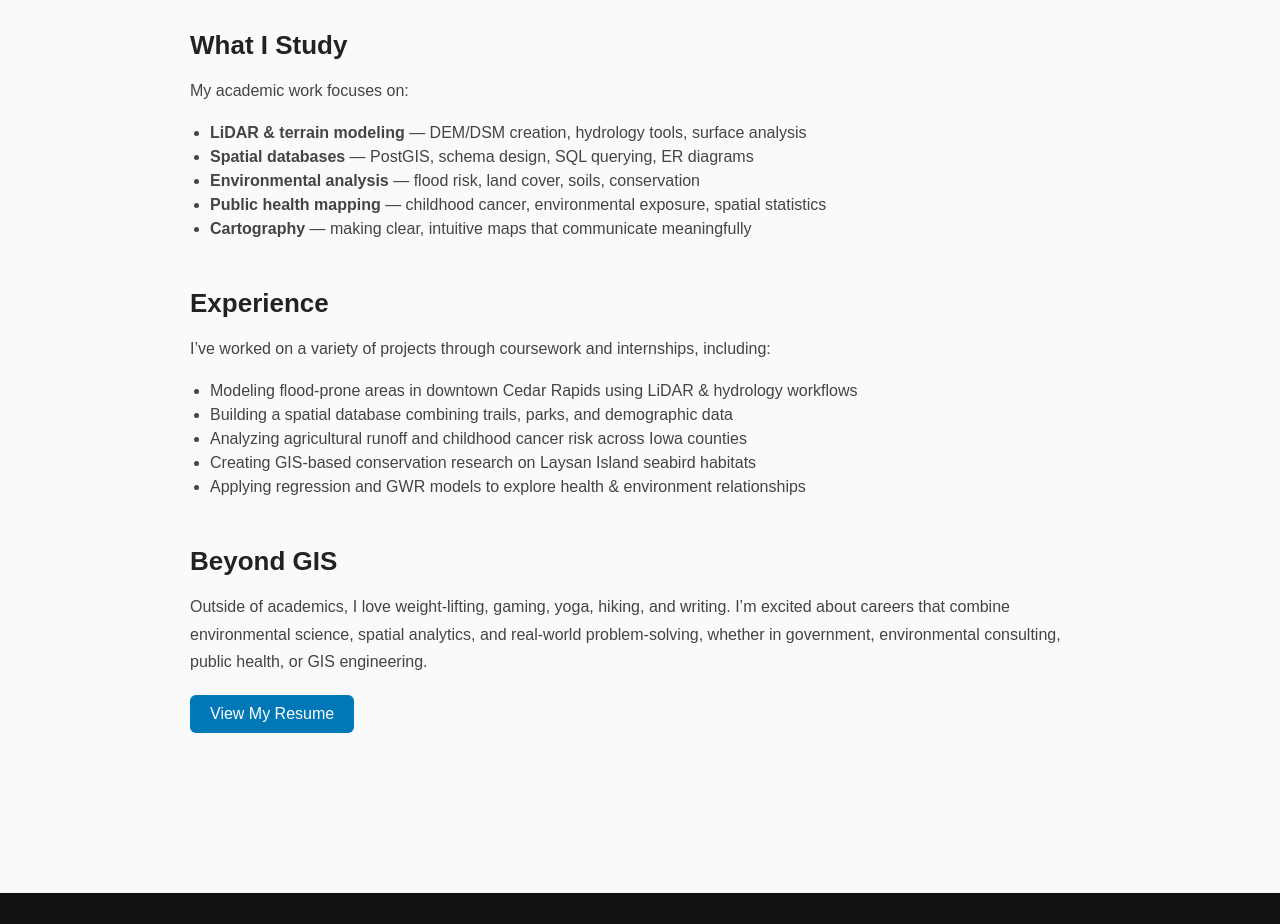
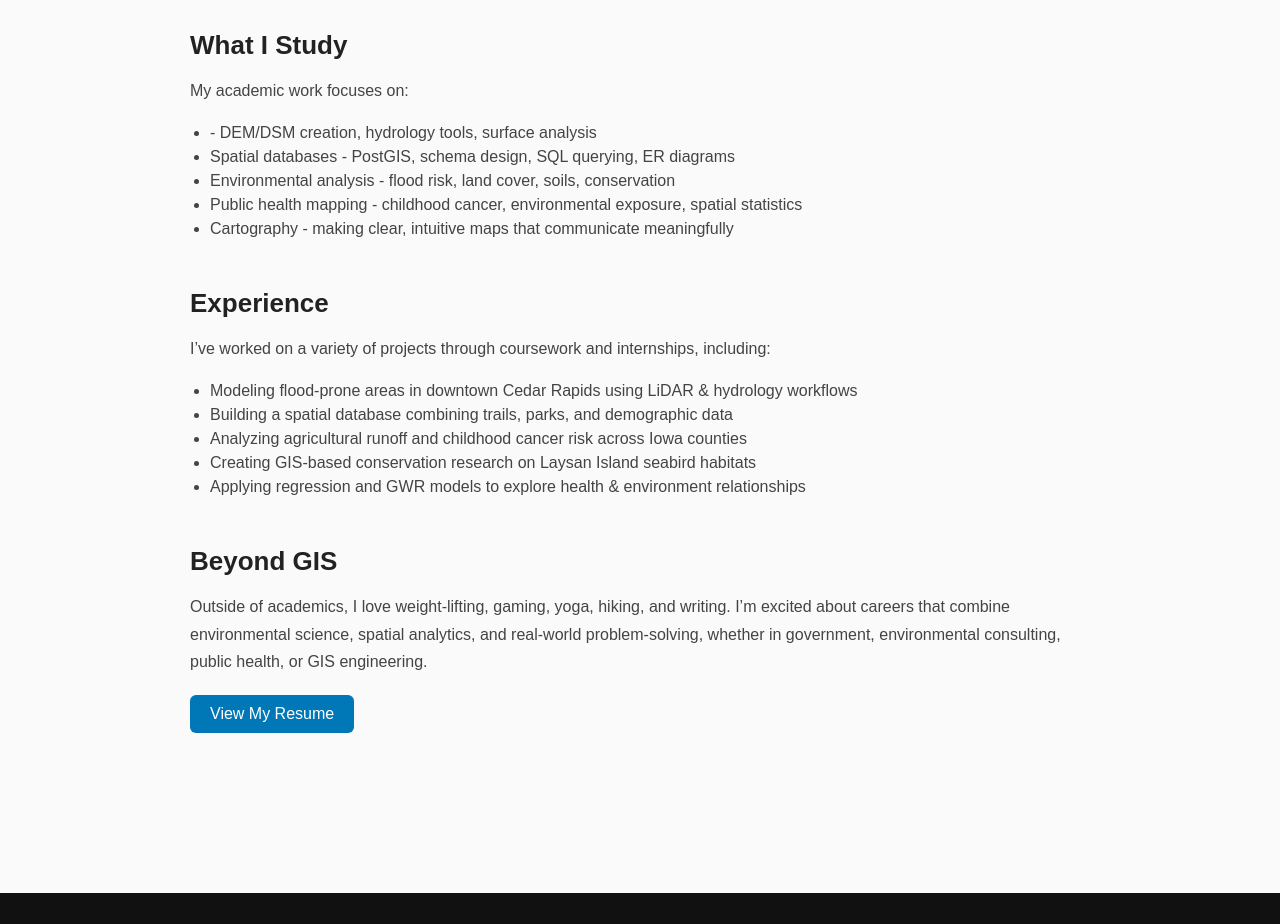
Before and after one commit to belladougherty/Portfolio26, a plain HTML site: page Aboutme.html in a window 1280 px wide. Shown: the part 860-1784 px from the top of the page. Drawn offline with Linux system fonts and the light colour scheme.

Commit message:
Update Aboutme.html

```diff
--- a/Aboutme.html
+++ b/Aboutme.html
@@ -175,11 +175,11 @@
     </p>
 
     <ul>
-      <li><strong>LiDAR & terrain modeling</strong> — DEM/DSM creation, hydrology tools, surface analysis</li>
-      <li><strong>Spatial databases</strong> — PostGIS, schema design, SQL querying, ER diagrams</li>
-      <li><strong>Environmental analysis</strong> — flood risk, land cover, soils, conservation</li>
-      <li><strong>Public health mapping</strong> — childhood cancer, environmental exposure, spatial statistics</li>
-      <li><strong>Cartography</strong> — making clear, intuitive maps that communicate meaningfully</li>
+      <li><LiDAR & terrain modeling</strong> - DEM/DSM creation, hydrology tools, surface analysis</li>
+      <li>Spatial databases</strong> - PostGIS, schema design, SQL querying, ER diagrams</li>
+      <li>Environmental analysis</strong> - flood risk, land cover, soils, conservation</li>
+      <li>Public health mapping</strong> - childhood cancer, environmental exposure, spatial statistics</li>
+      <li>Cartography</strong> - making clear, intuitive maps that communicate meaningfully</li>
     </ul>
 
     <!-- SECTION 3: EXPERIENCE -->
```
